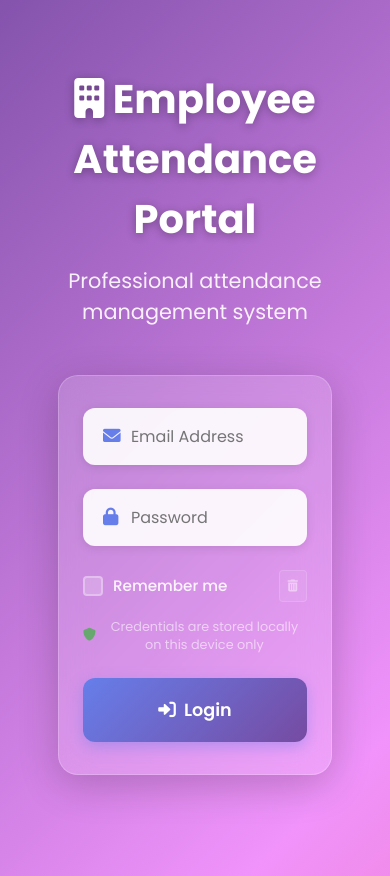
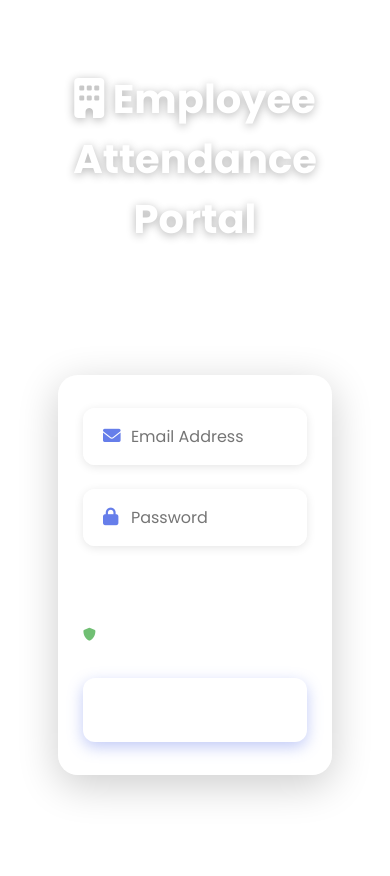
Before and after one commit to sachinbalarbuilders-hue/attendance_portal, a Flask app: page / in a window 390 px wide. Run offline with Flask 3, Linux system fonts and the light colour scheme.

Commit message:
Fix blue background on mobile devices
- Added comprehensive mobile CSS overrides to remove blue gradient backgrounds
- Added multiple media queries (768px and 480px) with !important declarations
- Added universal selector (*) to remove all background-image properties on mobile
- Added specific overrides for html, body, and main elements
- Added final mobile override section at end of CSS for maximum precedence
- Blue gradient backgrounds now completely removed on mobile devices
- Both login page and dashboard now show clean white background on mobile

```diff
--- a/static/css/style.css
+++ b/static/css/style.css
@@ -1867,6 +1867,25 @@ body:has(#dashboard-section[style*="display: block"]) #login-section {
         background: #ffffff !important;
     }
 
+    /* Force white background on all mobile devices */
+    html, body {
+        background: #ffffff !important;
+        background-color: #ffffff !important;
+        background-image: none !important;
+    }
+
+    /* Override any gradient backgrounds on mobile */
+    body * {
+        background-image: none !important;
+    }
+
+    /* Specific override for main header gradient */
+    .main-header {
+        background: #ffffff !important;
+        background-color: #ffffff !important;
+        background-image: none !important;
+    }
+
     .main-header:not(#login-section .main-header) {
         min-height: 100vh !important;
         display: flex !important;
@@ -2011,6 +2030,24 @@ body:has(#dashboard-section[style*="display: block"]) #login-section {
         min-width: 0 !important;
         overflow-x: hidden !important;
         background: #ffffff !important;
+    }
+
+    /* Extra force for smaller screens */
+    html, body {
+        background: #ffffff !important;
+        background-color: #ffffff !important;
+        background-image: none !important;
+    }
+
+    /* Remove all gradient backgrounds on small mobile */
+    * {
+        background-image: none !important;
+    }
+
+    .main-header {
+        background: #ffffff !important;
+        background-color: #ffffff !important;
+        background-image: none !important;
     }
 
     .login-container {
@@ -3750,3 +3787,34 @@ body:has(#dashboard-section[style*="display: block"]) #login-section {
     }
 
 }
+
+/* FINAL MOBILE OVERRIDE - Remove all blue backgrounds on mobile */
+@media screen and (max-width: 768px) {
+    html {
+        background: #ffffff !important;
+        background-color: #ffffff !important;
+        background-image: none !important;
+    }
+
+    body {
+        background: #ffffff !important;
+        background-color: #ffffff !important;
+        background-image: none !important;
+    }
+
+    /* Remove all gradient backgrounds */
+    * {
+        background-image: none !important;
+    }
+
+    /* Force white backgrounds for all elements */
+    .main-header,
+    .login-container,
+    .dashboard-container,
+    .navbar,
+    .attendance-table-container {
+        background: #ffffff !important;
+        background-color: #ffffff !important;
+        background-image: none !important;
+    }
+}
```
